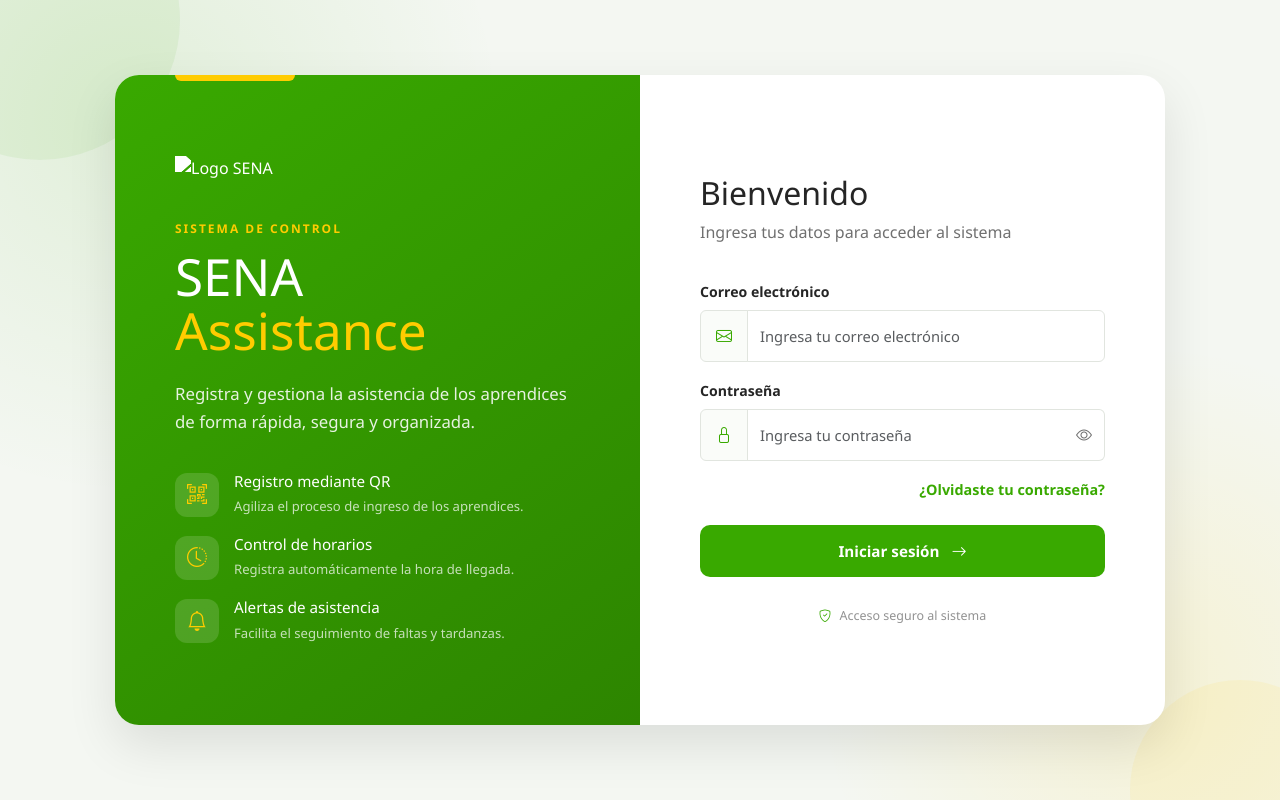
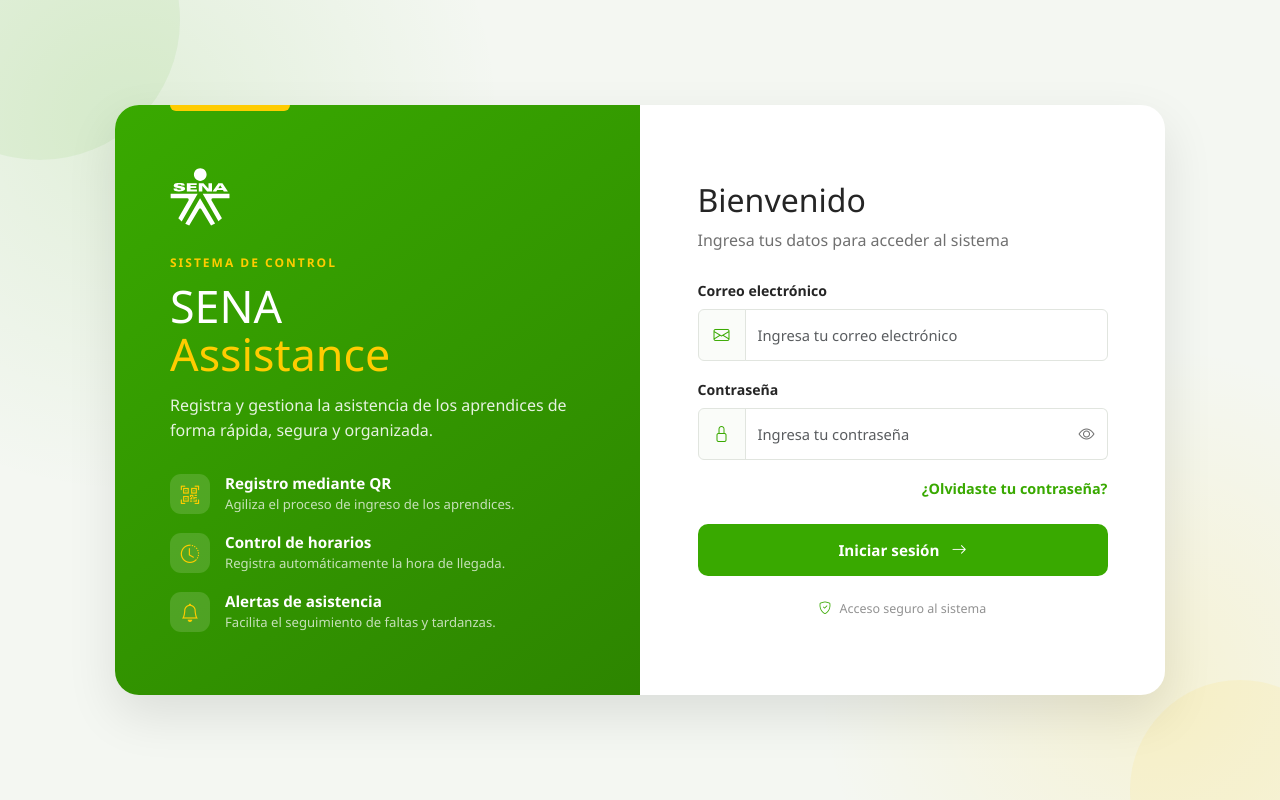
Before and after one commit to Stiven92/asistencias_sena, a plain HTML site: page views/login.html in a window 1280 px wide. Drawn offline with nearby package versions, Linux system fonts and the light colour scheme.

Commit message:
style(login): SENA logo added

```diff
--- a/style/style.css
+++ b/style/style.css
@@ -20,7 +20,10 @@ body {
     background: var(--bg);
 }
 
-/* Fondo */
+/* =========================
+   FONDO
+========================= */
+
 .login-page {
     min-height: 100vh;
     display: flex;
@@ -28,9 +31,18 @@ body {
     padding: 40px 20px;
     overflow: hidden;
     position: relative;
+
     background:
-        radial-gradient(circle at 10% 15%, rgba(57,169,0,.10), transparent 28%),
-        radial-gradient(circle at 90% 85%, rgba(255,204,0,.12), transparent 25%),
+        radial-gradient(
+            circle at 10% 15%,
+            rgba(57,169,0,.10),
+            transparent 28%
+        ),
+        radial-gradient(
+            circle at 90% 85%,
+            rgba(255,204,0,.12),
+            transparent 25%
+        ),
         var(--bg);
 }
 
@@ -57,63 +69,101 @@ body {
     background: rgba(255,204,0,.08);
 }
 
-/* Tarjeta */
+/* =========================
+   TARJETA PRINCIPAL
+========================= */
+
 .login-container {
     width: 100%;
     max-width: 1050px;
-    min-height: 650px;
+    min-height: 590px;
     margin: auto;
+
     position: relative;
     z-index: 2;
+
     overflow: hidden;
     border-radius: 24px;
+
     background: var(--white);
+
     box-shadow: 0 20px 50px rgba(0,0,0,.10);
 }
 
-/* Panel SENA */
+/* =========================
+   PANEL SENA
+========================= */
+
 .login-info {
     position: relative;
+
     display: flex;
     align-items: center;
-    padding: 60px;
+
+    padding: 45px 55px;
+
     color: var(--white);
-    background: linear-gradient(145deg, var(--sena-green), var(--sena-dark));
+
+    background:
+        linear-gradient(
+            145deg,
+            var(--sena-green),
+            var(--sena-dark)
+        );
 }
 
 .login-info::after {
     content: "";
+
     position: absolute;
+
     width: 120px;
     height: 6px;
+
     top: 0;
-    left: 60px;
+    left: 55px;
+
     border-radius: 0 0 8px 8px;
+
     background: var(--sena-yellow);
 }
 
 .info-content {
+    width: 100%;
     max-width: 470px;
 }
 
+/* =========================
+   LOGO
+========================= */
+
 .sena-logo img {
-    width: 72px;
-    margin-bottom: 35px;
+    width: 60px;
+    margin-bottom: 22px;
+
     filter: brightness(0) invert(1);
 }
 
+/* =========================
+   TITULO
+========================= */
+
 .system-label {
     display: inline-block;
-    margin-bottom: 12px;
+
+    margin-bottom: 10px;
+
     color: var(--sena-yellow);
+
     font-size: .75rem;
     font-weight: 700;
     letter-spacing: 2px;
 }
 
 .login-info h1 {
-    margin-bottom: 22px;
-    font-size: clamp(2.5rem, 4vw, 4rem);
+    margin-bottom: 16px;
+
+    font-size: clamp(2.3rem, 3.5vw, 3.5rem);
     line-height: 1.05;
 }
 
@@ -123,77 +173,113 @@ body {
 }
 
 .login-info p {
-    margin-bottom: 35px;
+    max-width: 440px;
+
+    margin-bottom: 30px;
+
     color: rgba(255,255,255,.88);
-    font-size: 1.05rem;
-    line-height: 1.7;
+
+    font-size: 1rem;
+    line-height: 1.6;
 }
 
-/* Características */
+/* =========================
+   CARACTERÍSTICAS
+========================= */
+
 .features {
     display: flex;
     flex-direction: column;
+
     gap: 18px;
 }
 
 .feature-item {
     display: flex;
     align-items: center;
+
     gap: 15px;
 }
 
 .feature-icon {
-    width: 44px;
-    height: 44px;
+    width: 40px;
+    height: 40px;
+
     flex-shrink: 0;
+
     display: flex;
     align-items: center;
     justify-content: center;
-    border-radius: 12px;
+
+    border-radius: 11px;
+
     background: rgba(255,255,255,.14);
+
     color: var(--sena-yellow);
-    font-size: 1.25rem;
+
+    font-size: 1.15rem;
 }
 
 .feature-item h6 {
     margin: 0 0 3px;
+
     font-size: .95rem;
+    font-weight: 600;
 }
 
 .feature-item span {
+    display: block;
+
     font-size: .82rem;
+
     color: rgba(255,255,255,.72);
 }
 
-/* Formulario */
+/* =========================
+   FORMULARIO
+========================= */
+
 .login-form-container {
     display: flex;
     align-items: center;
-    padding: 60px;
+
+    padding: 45px 55px;
 }
 
 .login-form {
     width: 100%;
     max-width: 410px;
+
     margin: auto;
 }
 
+/* =========================
+   CABECERA
+========================= */
+
 .form-header {
-    margin-bottom: 35px;
+    margin-bottom: 26px;
 }
 
 .form-header h2 {
     margin-bottom: 8px;
+
     font-size: 2rem;
 }
 
 .form-header p {
     margin: 0;
+
     color: var(--muted);
 }
 
+/* =========================
+   CAMPOS
+========================= */
+
 .form-label {
     margin-bottom: 8px;
+
     font-size: .88rem;
     font-weight: 600;
 }
@@ -204,27 +290,41 @@ body {
 
 .input-group-text {
     width: 48px;
+
     justify-content: center;
+
     border-color: var(--border);
+
     background: #fafcf9;
+
     color: var(--sena-green);
 }
 
 .form-control {
     border-color: var(--border);
+
     font-size: .92rem;
+
     box-shadow: none !important;
 }
 
 .form-control:focus {
     border-color: var(--sena-green);
-    box-shadow: 0 0 0 3px rgba(57,169,0,.10) !important;
+
+    box-shadow:
+        0 0 0 3px rgba(57,169,0,.10) !important;
 }
+
+/* =========================
+   MOSTRAR CONTRASEÑA
+========================= */
 
 .password-toggle {
     border: 1px solid var(--border);
     border-left: 0;
+
     background: var(--white);
+
     color: var(--muted);
 }
 
@@ -232,66 +332,103 @@ body {
     color: var(--sena-green);
 }
 
-/* Recuperar contraseña */
+/* =========================
+   RECUPERAR CONTRASEÑA
+========================= */
+
 .forgot-password {
     color: var(--sena-green);
+
     font-size: .9rem;
     font-weight: 600;
+
     text-decoration: none;
 }
 
 .forgot-password:hover {
     color: var(--sena-dark);
+
     text-decoration: underline;
 }
 
-/* Botón */
+/* =========================
+   BOTÓN
+========================= */
+
 .btn-login {
     height: 52px;
+
     border: 0;
     border-radius: 10px;
+
     background: var(--sena-green);
+
     color: var(--white);
+
     font-size: .95rem;
     font-weight: 600;
+
     transition: .2s;
 }
 
 .btn-login i {
     margin-left: 8px;
+
     transition: .2s;
 }
 
 .btn-login:hover {
     background: var(--sena-dark);
+
     color: var(--white);
+
     transform: translateY(-1px);
-    box-shadow: 0 8px 20px rgba(57,169,0,.20);
+
+    box-shadow:
+        0 8px 20px rgba(57,169,0,.20);
 }
 
 .btn-login:hover i {
     transform: translateX(4px);
 }
 
-/* Pie */
+/* =========================
+   PIE
+========================= */
+
 .login-footer {
-    margin-top: 30px;
+    margin-top: 24px;
+
     text-align: center;
+
     color: #929292;
+
     font-size: .78rem;
 }
 
 .login-footer i {
     margin-right: 5px;
+
     color: var(--sena-green);
 }
 
-/* Logo móvil */
+/* =========================
+   LOGO MÓVIL
+========================= */
+
 .mobile-logo {
     display: none;
 }
 
-/* Responsive */
+.mobile-logo img {
+    width: 65px;
+    height: auto;
+}
+
+/* =========================
+   TABLETS
+========================= */
+
 @media (max-width: 991px) {
 
     .login-page {
@@ -312,6 +449,10 @@ body {
     }
 }
 
+/* =========================
+   CELULARES
+========================= */
+
 @media (max-width: 767px) {
 
     .login-page {
@@ -324,24 +465,39 @@ body {
         border-radius: 18px;
     }
 
+    /* Ocultar panel informativo */
+
     .login-info {
         display: none;
     }
+
+    /* Formulario */
 
     .login-form-container {
         width: 100%;
         padding: 32px 24px;
     }
 
+    .login-form {
+        width: 100%;
+    }
+
+    /* Logo */
+
     .mobile-logo {
         display: block;
+
         margin-bottom: 20px;
+
         text-align: center;
     }
 
     .mobile-logo img {
         width: 65px;
+        height: auto;
     }
+
+    /* Cabecera */
 
     .form-header {
         margin-bottom: 25px;
@@ -355,20 +511,30 @@ body {
         font-size: .9rem;
     }
 
+    /* Campos y botón */
+
     .input-group,
     .btn-login {
         height: 50px;
     }
 
+    /* Recuperar contraseña */
+
     .forgot-password {
         font-size: .88rem;
     }
+
+    /* Pie */
 
     .login-footer {
         margin-top: 25px;
         font-size: .8rem;
     }
 }
+
+/* =========================
+   CELULARES PEQUEÑOS
+========================= */
 
 @media (max-width: 400px) {
 
--- a/views/login.html
+++ b/views/login.html
@@ -37,7 +37,7 @@
                     <div class="info-content">
 
                         <div class="sena-logo">
-                            <img src="img/logo-sena.png" alt="Logo SENA">
+                            <img src="../assets/logo/logoBlanco.svg" alt="Logo SENA">
                         </div>
 
                         <span class="system-label">
@@ -110,7 +110,7 @@
                         <div class="form-header">
 
                             <div class="mobile-logo">
-                                <img src="img/logo-sena.png" alt="Logo SENA">
+                                <img src="../assets/logo/logo.svg" alt="Logo SENA">
                             </div>
 
                             <h2>Bienvenido</h2>
```
Also changed, not shown: assets/logo/logo.png (added), assets/logo/logo.svg (added), assets/logo/logoBlanco.png (added), assets/logo/logoBlanco.svg (added).
